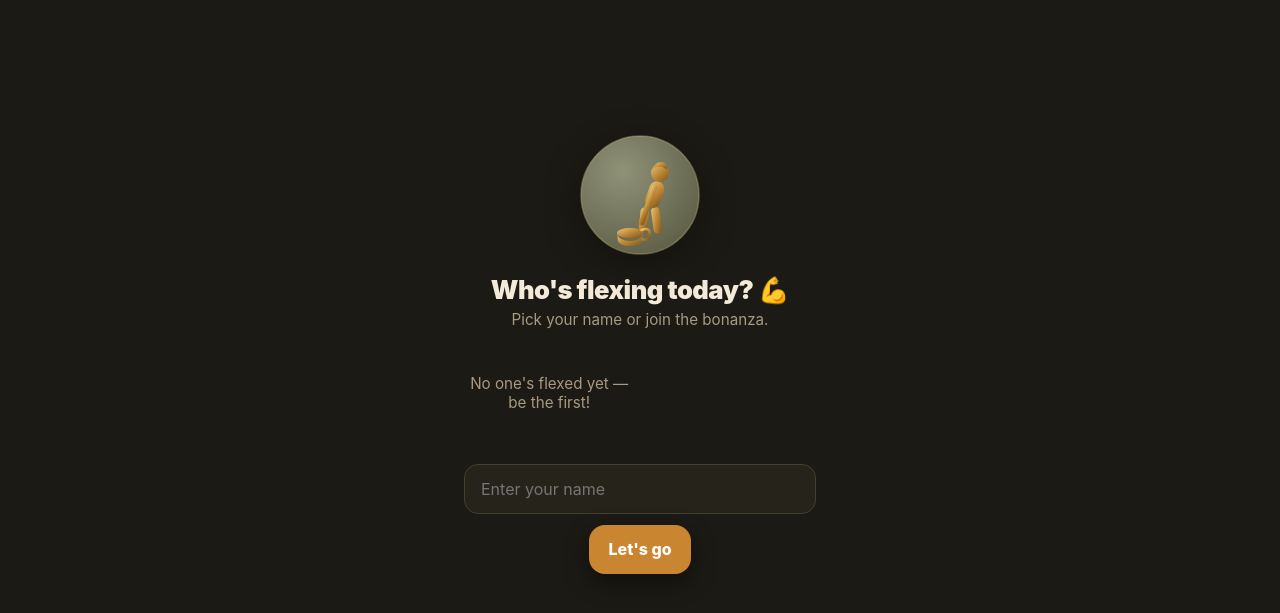
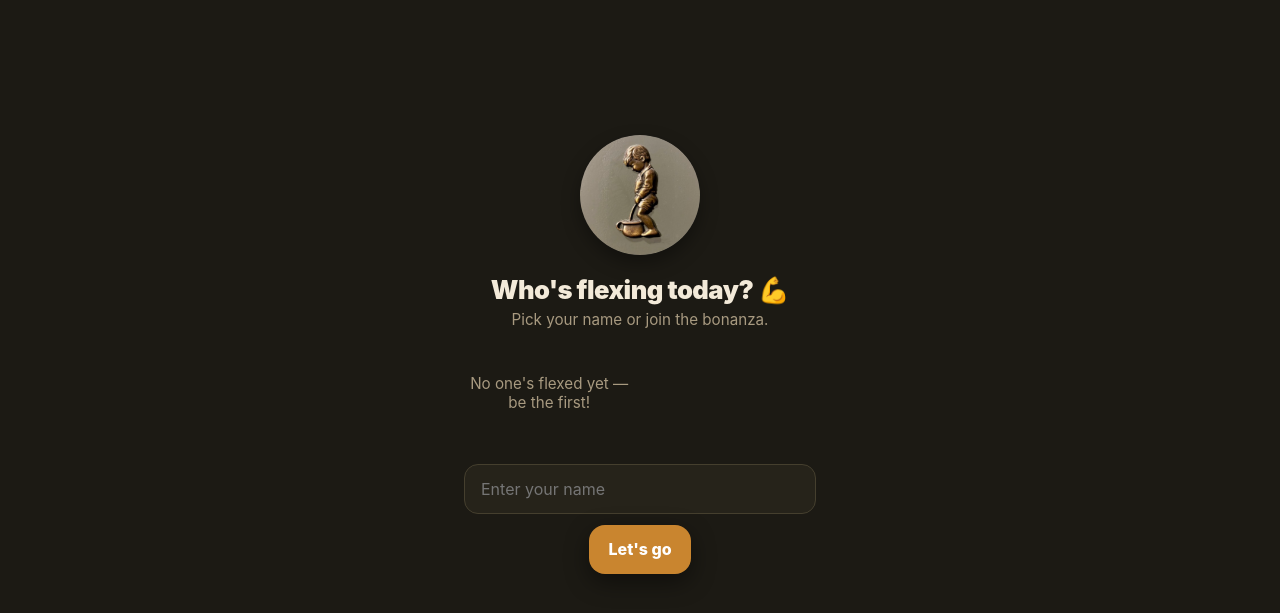
Before and after one commit to heee/boys-pushup-bonanza, a plain HTML site: page index.html in a window 1280 px wide. Shown: the part 65-678 px from the top of the page. Drawn offline with Linux system fonts and the light colour scheme; no server answers.

Commit message:
Swap SVG mascot recreation for the real statuette photo
The hand-drawn bronze silhouette didn't read well. Uses the actual
photo instead, cropped to a circle via object-fit/border-radius.

```diff
--- a/index.html
+++ b/index.html
@@ -46,40 +46,7 @@
 
     <!-- ============ SCREEN: USER SELECT ============ -->
     <section id="screen-user" class="screen active">
-      <svg class="mascot-badge" viewBox="0 0 240 240" role="img" aria-label="Bonanza mascot">
-        <defs>
-          <radialGradient id="mascotBg" cx="35%" cy="30%" r="75%">
-            <stop offset="0%" stop-color="#8f9277"/>
-            <stop offset="100%" stop-color="#5f6249"/>
-          </radialGradient>
-          <linearGradient id="mascotBronze" x1="0%" y1="0%" x2="100%" y2="100%">
-            <stop offset="0%" stop-color="#e8c47a"/>
-            <stop offset="55%" stop-color="#b9822f"/>
-            <stop offset="100%" stop-color="#7a5322"/>
-          </linearGradient>
-        </defs>
-        <circle cx="120" cy="120" r="118" fill="url(#mascotBg)"/>
-        <circle cx="120" cy="120" r="118" fill="none" stroke="#d9c98f" stroke-opacity="0.35" stroke-width="3"/>
-        <g fill="url(#mascotBronze)">
-          <!-- back leg -->
-          <rect x="122" y="145" width="17" height="52" rx="8" transform="rotate(6 130 145)"/>
-          <!-- front leg -->
-          <rect x="141" y="145" width="17" height="52" rx="8" transform="rotate(-8 149 145)"/>
-          <!-- torso, leaning forward from the hip -->
-          <rect x="125" y="90" width="30" height="55" rx="15" transform="rotate(20 140 145)"/>
-          <!-- head -->
-          <circle cx="160" cy="76" r="18"/>
-          <!-- hair tuft -->
-          <path d="M 146,66 Q 152,52 166,55 Q 176,58 173,69 Q 163,60 153,64 Q 148,66 146,66 Z"/>
-          <!-- arm hanging down toward the pot -->
-          <rect x="145" y="100" width="11" height="85" rx="5.5" transform="rotate(20 150 100)"/>
-        </g>
-        <g fill="url(#mascotBronze)">
-          <ellipse cx="100" cy="196" rx="26" ry="10"/>
-          <path d="M 74,196 A 26,16 0 0 0 126,196 L 124,211 A 24,11 0 0 1 76,211 Z"/>
-          <path d="M 123,190 Q 140,183 140,199 Q 140,211 126,209" fill="none" stroke="url(#mascotBronze)" stroke-width="5" stroke-linecap="round"/>
-        </g>
-      </svg>
+      <img class="mascot-badge" src="assets/mascot.jpg" alt="Bonanza mascot">
       <h1 class="screen-title">Who's flexing today? 💪</h1>
       <p class="screen-sub">Pick your name or join the bonanza.</p>
 
--- a/style.css
+++ b/style.css
@@ -153,7 +153,9 @@ button, input {
   height: 7.5rem;
   margin: 0 auto 1rem;
   display: block;
-  filter: drop-shadow(0 8px 18px rgba(0, 0, 0, 0.35));
+  object-fit: cover;
+  border-radius: 50%;
+  box-shadow: 0 8px 18px rgba(0, 0, 0, 0.35);
 }
 
 .screen-title {
--- a/sw.js
+++ b/sw.js
@@ -1,6 +1,6 @@
 // Minimal app-shell cache so the PWA opens instantly and installs cleanly.
 // Never intercepts the GitHub API or the MediaPipe CDN — those must always hit the network.
-const CACHE_NAME = "bpb-shell-v3";
+const CACHE_NAME = "bpb-shell-v4";
 const SHELL_FILES = [
   "./",
   "./index.html",
@@ -10,6 +10,7 @@ const SHELL_FILES = [
   "./icons/icon-192.png",
   "./icons/icon-512.png",
   "./icons/apple-touch-icon.png",
+  "./assets/mascot.jpg",
 ];
 
 self.addEventListener("install", (event) => {
```
Also changed, not shown: assets/mascot.jpg (added).
